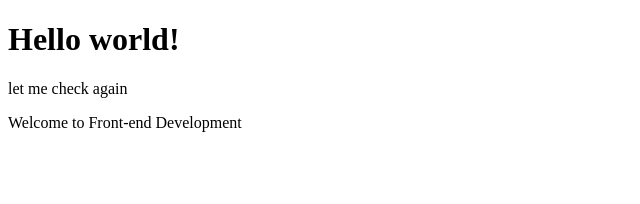
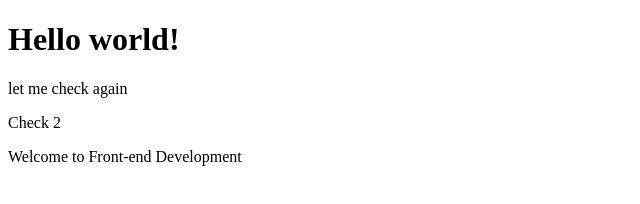
Before and after one commit to Dr-Memon/UA92_FrontEnd, a plain HTML site: page index.html in a window 1280 px wide. Shown: the whole page, without its empty margins (0-640 px from the left). Drawn offline with Linux system fonts and the light colour scheme.

Commit message:
Check 2 committed

```diff
--- a/index.html
+++ b/index.html
@@ -9,6 +9,7 @@
 <body>
     <h1>Hello world!</h1>
     <p>let me check again</p>
+    <p>Check 2</p>
     <p>Welcome to Front-end Development</p>
 </body>
 </html>
```
